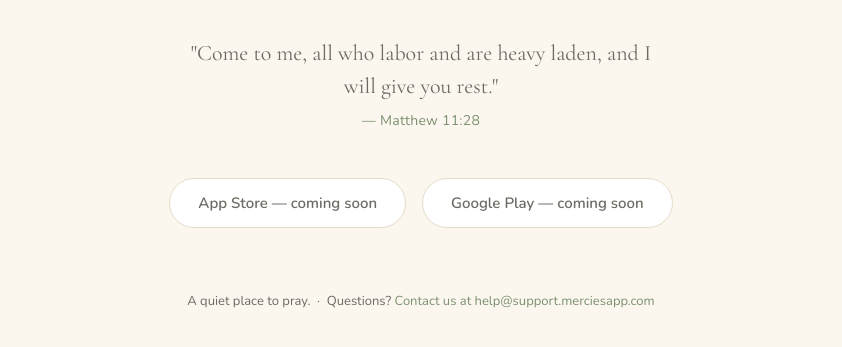
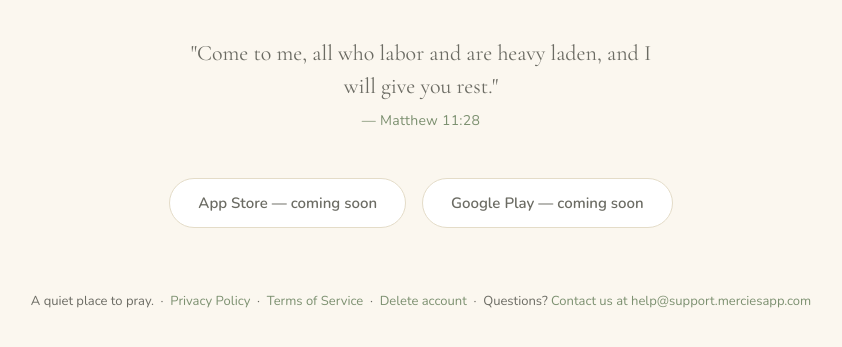
Before and after one commit to AR03-AV/mercies-landing, a plain HTML site: page index.html.html in a window 1280 px wide. Shown: the part 355-702 px from the top of the page, without its empty margins (219-1061 px from the left). Drawn offline with nearby package versions, Linux system fonts and the light colour scheme.

Commit message:
Add Privacy, Terms and Delete account links to footer

```diff
--- a/index.html.html
+++ b/index.html.html
@@ -163,6 +163,9 @@
 
     <footer>
       A quiet place to pray. &nbsp;·&nbsp;
+      <a href="/privacy">Privacy Policy</a> &nbsp;·&nbsp;
+      <a href="/terms">Terms of Service</a> &nbsp;·&nbsp;
+      <a href="/delete-account">Delete account</a> &nbsp;·&nbsp;
       Questions? <a href="mailto:help@support.merciesapp.com">Contact us at help@support.merciesapp.com</a>
     </footer>
   </div>
```
